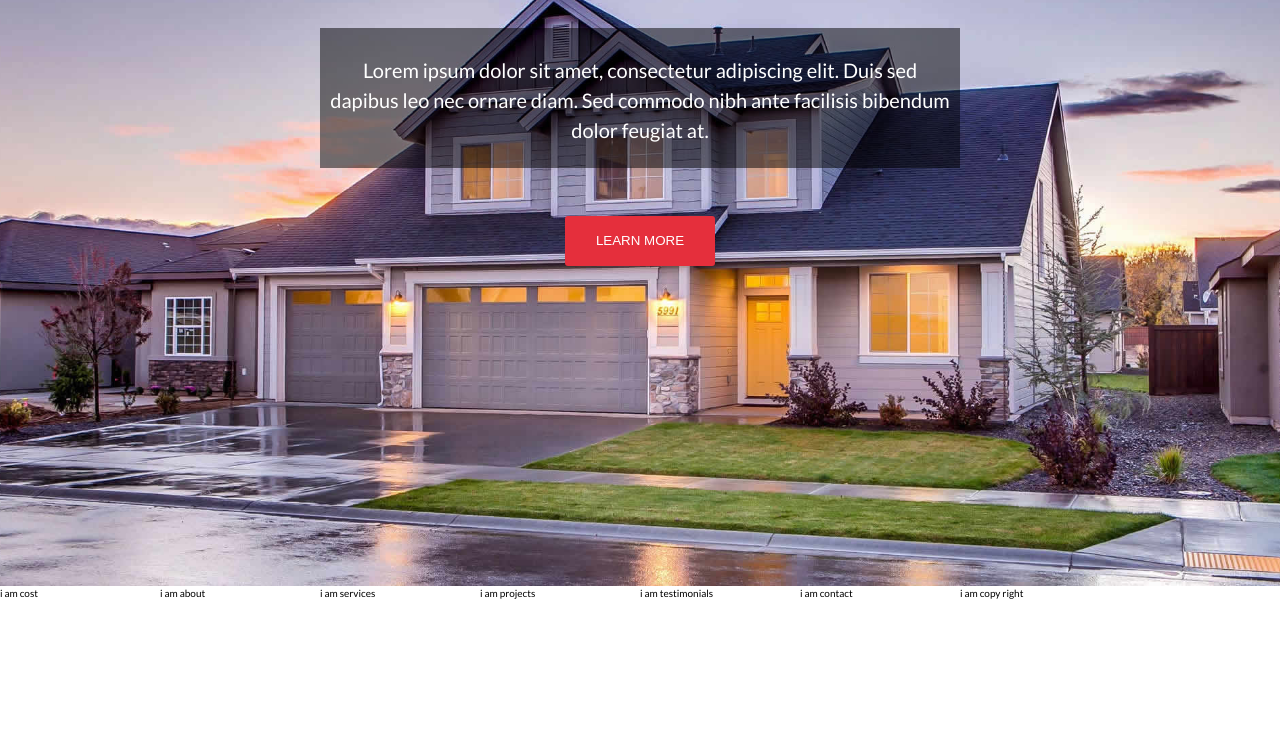
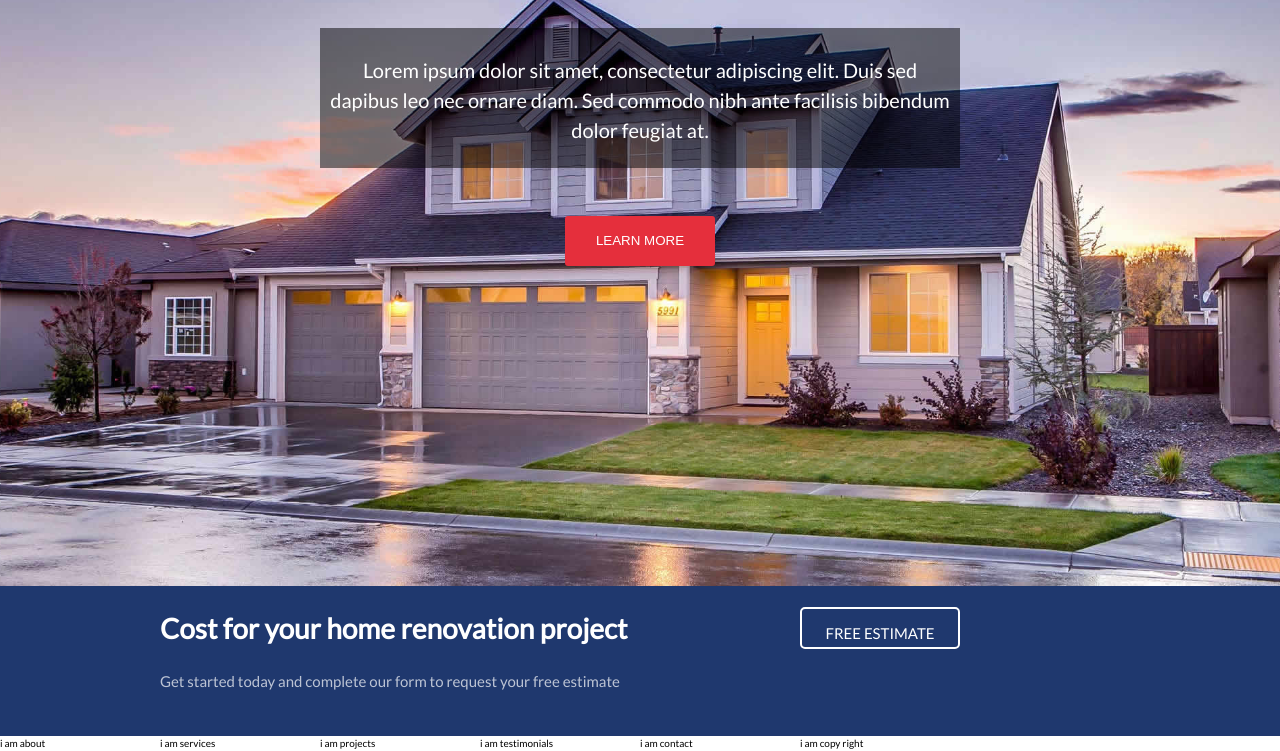
Before and after one commit to AbodyAmer/innova-project, a website: page index.html in a window 1280 px wide. Shown: the part 319-1070 px from the top of the page. Before the commit the page ends 920 px from the top, so only its background shows below. Drawn offline with Linux system fonts and the light colour scheme.

Commit message:
cost section

```diff
--- a/index.html
+++ b/index.html
@@ -36,7 +36,9 @@
              <button class="btn btn-danger">learn more</button>
          </section>
          <section class="cost">
-             i am cost
+               <h1 class="cost__head">Cost for your home renovation project</h1>
+               <p class="cost__text">Get started today and complete our form to request your free estimate</p>
+               <a href='#' class="cost__btn">free estimate</a>
          </section>
          <section class="about">
              i am about
--- a/sass/_base.scss
+++ b/sass/_base.scss
@@ -3,6 +3,7 @@ $color-secondary: #E52F3C;
 $color-grey-light: rgba(255,255,255,.65);
 $color-white-back: #F6F6F6;
 $color-gery-dark: rgba(150, 136, 136, 0.7);
+$color-gery-light-1: rgba(255, 255, 255, 0.7);
 
 
 
--- /dev/null
+++ b/sass/_cost.scss
@@ -0,0 +1,39 @@
+.cost {
+    grid-column: 1 / -1;
+    background-color: $color-primary;
+    height: 15rem;
+    display: grid;
+    grid-template-columns: repeat(8 , 1fr);
+    &__btn{
+        grid-column: 6 / 7;
+        color: #fff;
+        background-color: $color-primary;
+        height: 50%;
+        align-self: center;
+        text-transform: uppercase;
+        border: .2rem #fff solid;
+        border-radius: .5rem;
+        text-decoration: none;
+        font-size: 1.5rem;
+        text-align: center;
+        padding-top: 1.3rem;
+
+
+    }
+    &__btn:hover{
+        color: $color-primary;
+        background-color: #fff;
+    }
+    &__head{
+        grid-column: 2 / 5;
+        color: #fff;
+        font-size: 2.8rem;
+        align-self: center;
+    }
+    &__text{
+        grid-column: 2 / 5;
+        grid-row: 2 / 3;
+        color: $color-gery-light-1;
+        font-size: 1.5rem;
+    }
+}
--- a/sass/main.scss
+++ b/sass/main.scss
@@ -1,3 +1,4 @@
 @import 'base';
 @import 'header';
 @import 'mainsection';
+@import 'cost';
```
Also changed, not shown: css/main.css.
